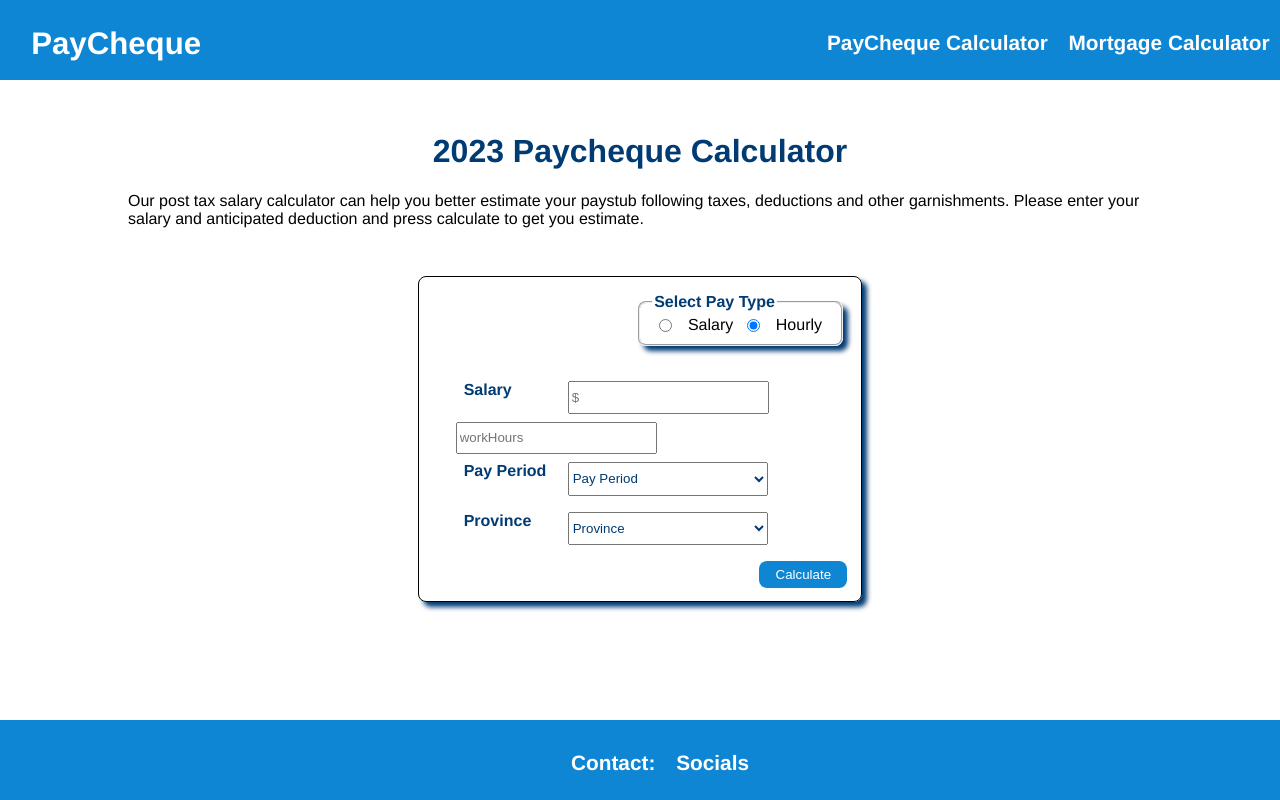
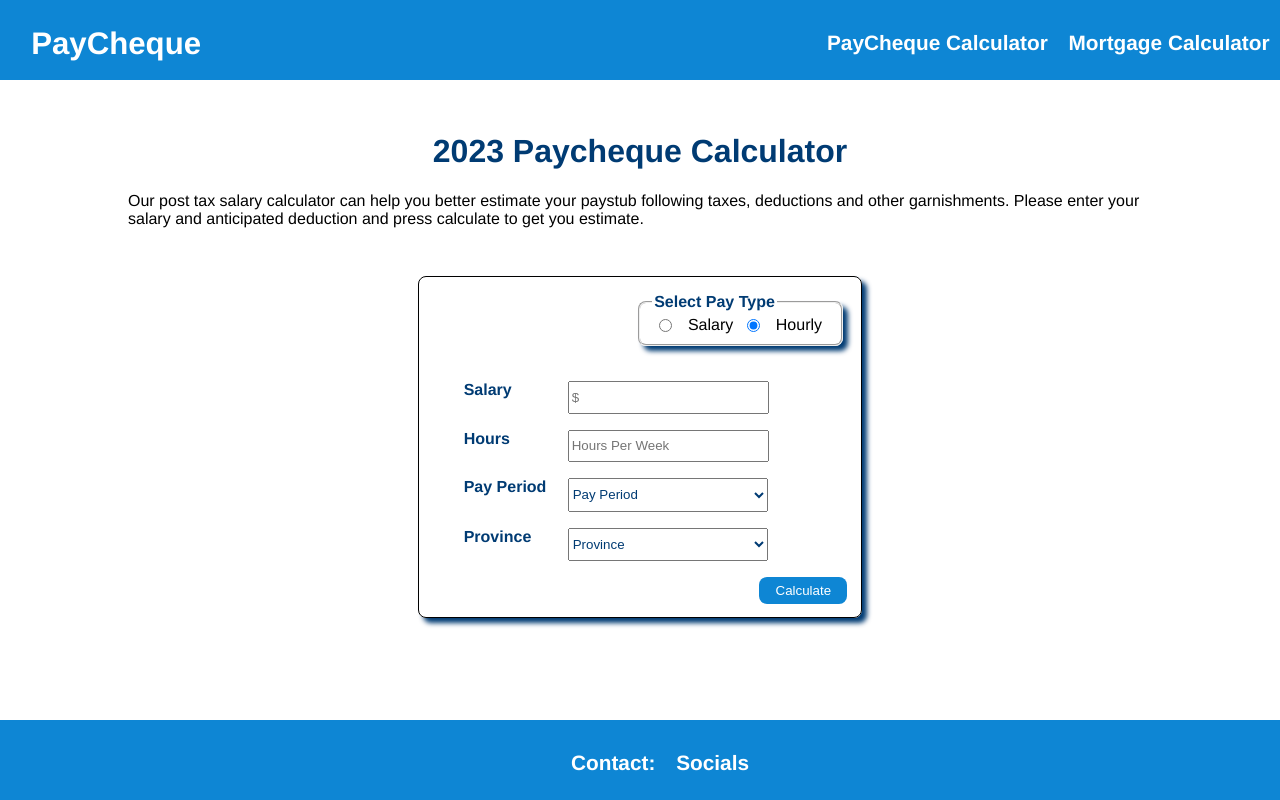
Before and after one commit to Jevaughn-W/Paycheque, a React (Create React App) app: page / in a window 1280 px wide. Both pictures are taken after a click on the radio button "Hourly". Built offline with nearby package versions, Linux system fonts and the light colour scheme.

Commit message:
Update hourly input formatting to be inline with other inputs

```diff
--- a/src/components/form/index.jsx
+++ b/src/components/form/index.jsx
@@ -61,6 +61,20 @@ export default function Form() {
     setMode("INPUT");
   };
 
+
+  const hourlyInput =
+  <div className="form">
+    <label className="form" htmlFor="workHours">Hours</label>
+    <input
+      className="form"
+      type="text"
+      name="workHours"
+      placeholder="Hours Per Week"
+      onChange={event => handleUserInput(event)}
+    />
+  </div>
+
+
   return (
     <section className="userInput">
 
@@ -89,14 +103,7 @@ export default function Form() {
           />
         </div>
 
-        { payType === "hourly" &&
-        <input
-          className="form"
-          type="text"
-          name="workHours"
-          placeholder="workHours"
-          onChange={event => handleUserInput(event)}
-        />}
+        { payType === "hourly" && hourlyInput}
 
         <div className="form">
           <label className="form" htmlFor="Payperiod">Pay Period</label>
```
